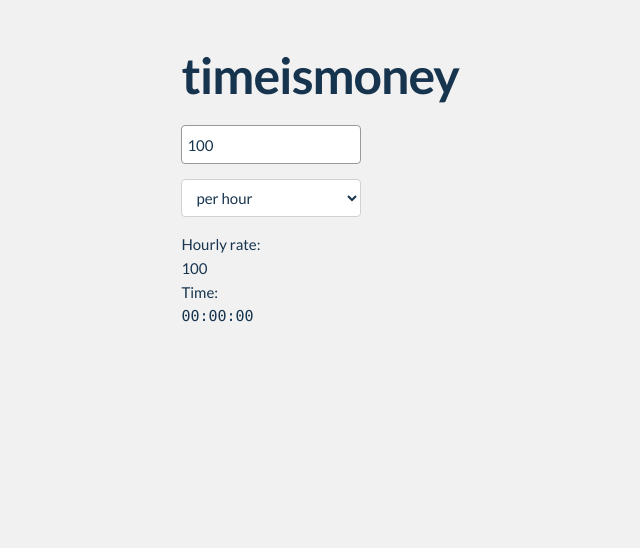
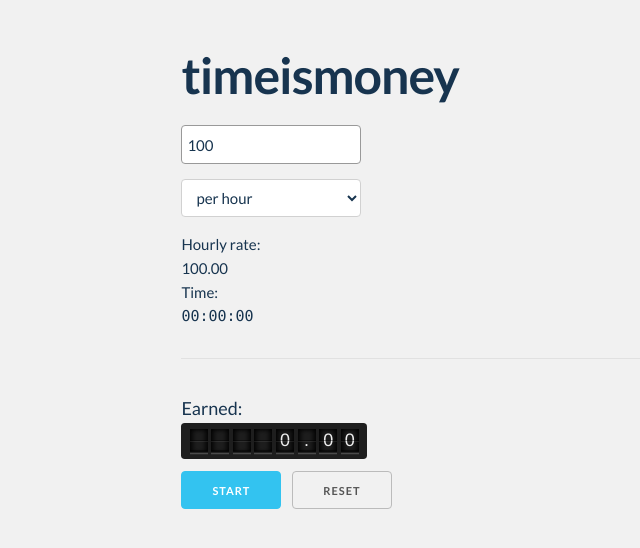
Before and after one commit to wiiitek/timeismoney, an Angular app: page / in a window 1280 px wide. Shown: the top 548 px of the page, without its empty margins (17-657 px from the left). Built offline with nearby package versions, Linux system fonts and the light colour scheme; what angular-custom-modal would draw is missing.

Commit message:
round hourly rate

```diff
--- a/src/app/app.component.html
+++ b/src/app/app.component.html
@@ -8,7 +8,8 @@
       <app-rate-input></app-rate-input>
       <app-rate-info></app-rate-info>
       <app-elapsed [elapsed]="elapsed | async"></app-elapsed>
-      <!-- <app-timer></app-timer> -->
+
+      <app-timer></app-timer>
 
     </div>
     <div class="two columns"></div>
--- a/src/app/rate/rate-info/rate-info.component.html
+++ b/src/app/rate/rate-info/rate-info.component.html
@@ -1,4 +1,4 @@
 <div class="rate-info">
   <div class="rate-info__label">Hourly rate:</div>
-  <div class="rate-info__value">{{ this.hourlyRate | async }}</div>
+  <div class="rate-info__value">{{ this.hourlyRate | async | number: '.2-2' }}</div>
 </div>
--- a/src/app/timer/timer.component.html
+++ b/src/app/timer/timer.component.html
@@ -2,7 +2,6 @@
 
   <hr />
 
-  <app-elapsed [elapsed]="elapsed | async"></app-elapsed>
   <app-earned [earned]="earned | async"></app-earned>
 
   <button class="timer__main_button" (click)="onStartOrPause()" [ngClass]="statusClass">{{ buttonText | async }}</button>
--- a/src/app/timer/timer.component.ts
+++ b/src/app/timer/timer.component.ts
@@ -21,10 +21,6 @@ export class TimerComponent {
     return this.timerService.buttonText$;
   }
 
-  get elapsed(): Observable<number> {
-    return this.timerService.elapsed$;
-  }
-
   get earned(): Observable<number> {
     return this.timerService.earned$;
   }
```
Also changed, not shown: 1 other file (tests, documents, lock files or other folders).
